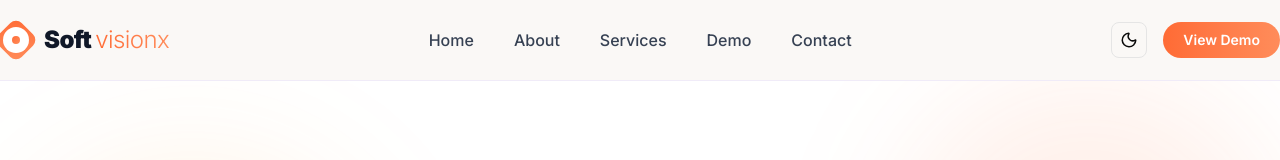
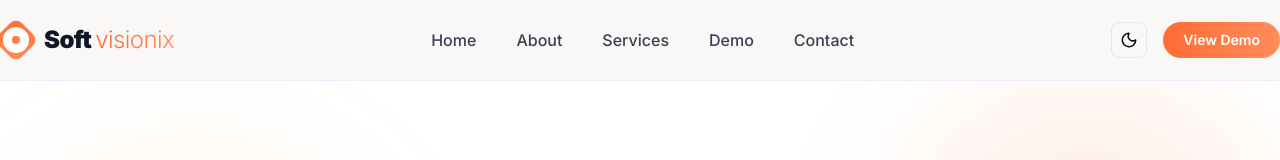
Before and after one commit to MAHIR-DEVES/novasoft-frontend, a Next.js app: page / in a window 1280 px wide. Shown: the top 160 px of the page. Built offline with nearby package versions, Linux system fonts and the light colour scheme.

Commit message:
style: title changed

```diff
--- a/src/app/layout.tsx
+++ b/src/app/layout.tsx
@@ -9,9 +9,9 @@ const inter = Inter({
 });
 
 export const metadata: Metadata = {
-  title: 'Softvisionx ',
+  title: 'Softvisionix ',
   description:
-    'Softvisionx is a leading software development company specializing in custom solutions, web and mobile app development, and digital transformation services. We help businesses innovate and grow with cutting-edge technology.',
+    'Softvisionix is a leading software development company specializing in custom solutions, web and mobile app development, and digital transformation services. We help businesses innovate and grow with cutting-edge technology.',
 };
 
 export default function RootLayout({
--- a/src/components/common/Navbar.tsx
+++ b/src/components/common/Navbar.tsx
@@ -81,7 +81,7 @@ export default function Navbar() {
                   Soft
                 </span>
                 <span className="text-xl sm:text-2xl font-light tracking-tight bg-gradient-to-r from-[#FF6B35] to-[#ff8c5a] bg-clip-text text-transparent">
-                  visionx
+                  visionix
                 </span>
               </div>
             </Link>
@@ -185,7 +185,7 @@ export default function Navbar() {
                     Soft
                   </span>
                   <span className="text-xl sm:text-2xl font-light tracking-tight bg-gradient-to-r from-[#FF6B35] to-[#ff8c5a] bg-clip-text text-transparent">
-                    visionx
+                    visionix
                   </span>
                 </div>
               </Link>
```
